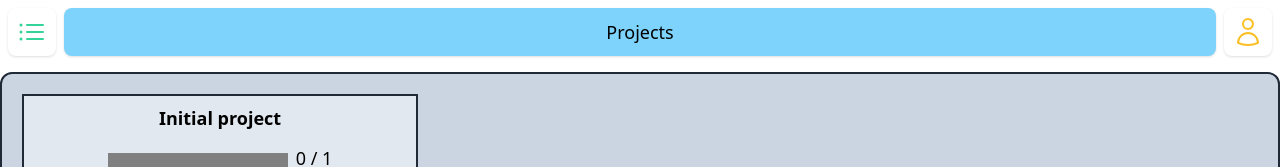
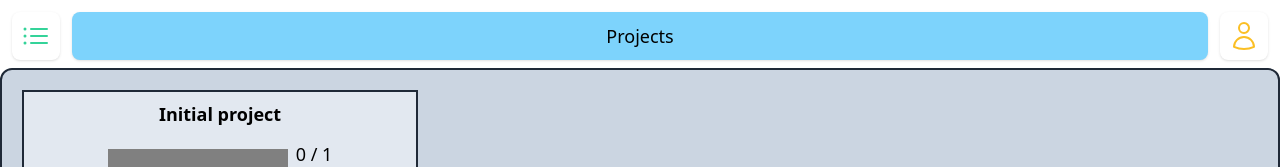
Before and after one commit to YangKai232323/taskListTry, a React (Vite) app: page / in a window 1280 px wide. Both pictures are taken after a click on the button 32 px from the left and 32 px from the top of the page. Shown: the top 167 px of the page. Built offline with nearby package versions, Linux system fonts and the light colour scheme.

Commit message:
fix: navbar gaps

```diff
--- a/src/Navigation.tsx
+++ b/src/Navigation.tsx
@@ -22,7 +22,7 @@ export function Navigation({
 }: Props) {
     if (currentPage === PageType.Projects) {
         return (
-            <div className="mt-2 flex w-screen gap-2 px-2">
+            <div className="mt-3 flex w-screen gap-3 px-3">
                 <button
                     className="flex aspect-square h-12 items-center justify-center rounded-lg bg-white text-emerald-400 shadow"
                     onClick={() => {
@@ -32,7 +32,7 @@ export function Navigation({
                 >
                     <ListBulletIcon className="h-8" />
                 </button>
-                <p className="mb-2 flex h-12 w-full items-center justify-center rounded-lg bg-sky-300 text-black shadow">
+                <p className="flex h-12 w-full items-center justify-center rounded-lg bg-sky-300 text-black shadow">
                     Projects
                 </p>
                 <button
@@ -50,14 +50,14 @@ export function Navigation({
 
     if (currentPage === PageType.Profile) {
         return (
-            <div className="mt-2 flex w-screen gap-2 px-2">
+            <div className="mt-3 flex w-screen gap-3 px-3">
                 <button
                     className="flex aspect-square h-12 items-center justify-center rounded-lg bg-white text-emerald-400 shadow"
                     onClick={() => changeCurrentPage(PageType.Active)}
                 >
                     <ListBulletIcon className="h-8" />
                 </button>
-                <p className="mb-2 flex h-12 w-full items-center justify-center rounded-lg bg-amber-300 text-black shadow">
+                <p className="flex h-12 w-full items-center justify-center rounded-lg bg-amber-300 text-black shadow">
                     Profile
                 </p>
                 <button
@@ -71,7 +71,7 @@ export function Navigation({
     }
 
     return (
-        <div className="mt-2 flex w-screen gap-2 px-2">
+        <div className="mt-3 flex w-screen gap-3 px-3">
             <button
                 className="flex aspect-square h-12 items-center justify-center rounded-lg bg-white text-sky-400 shadow"
                 onClick={() => changeCurrentPage(PageType.Projects)}
@@ -104,19 +104,6 @@ export function Navigation({
             >
                 Completed
             </button>
-            {/* <button
-                    className={
-                        currentPage === PageType.Profile
-                            ? 'h-12 w-full rounded-lg bg-orange-300 text-black shadow'
-                            : 'h-12 w-full rounded-lg bg-orange-100 text-black shadow'
-                    }
-                    onClick={() => {
-                        changeCurrentPage(PageType.Profile)
-                        addLastPage(PageType.Profile)
-                    }}
-                >
-                    Profile
-                </button> */}
         </div>
     )
 }
```
